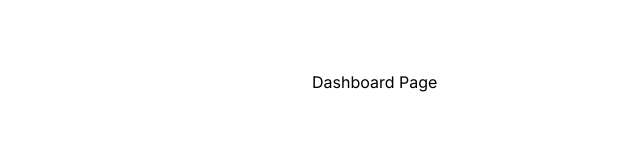
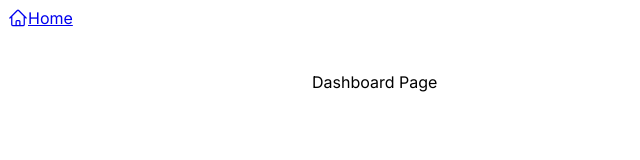
Before and after one commit to KM-0/TECH-TRACK, a Next.js app: page /dashboard in a window 1280 px wide. Shown: the top 160 px of the page, without its empty margins (0-640 px from the left). Built offline with nearby package versions, Linux system fonts and the light colour scheme.

Commit message:
LinkButtonの修正

```diff
--- a/src/app/dashboard/layout.tsx
+++ b/src/app/dashboard/layout.tsx
@@ -1,10 +1,18 @@
 // import SideNav from "@/app/ui/dashboard/sidenav";
+import { LinkButton } from "@/components/atoms/LinkButton";
 import styles from "./dashboard-layout.module.css";
+import {
+  UserGroupIcon,
+  HomeIcon,
+  DocumentDuplicateIcon,
+} from "@heroicons/react/24/outline";
 
 export default function Layout({ children }: { children: React.ReactNode }) {
   return (
     <div className={styles.container}>
-      <div className={styles.sidebar}>{/* <SideNav /> */}</div>
+      <div className={styles.sidebar}>
+        <LinkButton linkText="Home" href={"/"} icon={<HomeIcon />}></LinkButton>
+      </div>
       <div className={styles.content}>{children}</div>
     </div>
   );
--- a/src/components/atoms/LinkButton/index.tsx
+++ b/src/components/atoms/LinkButton/index.tsx
@@ -1,5 +1,6 @@
 import Link, { LinkProps } from "next/link";
 import { ReactNode } from "react";
+import styles from "./style.module.css";
 
 type Props = {
   linkText: string;
@@ -8,9 +9,9 @@ type Props = {
 
 export const LinkButton: React.FC<Props> = ({ linkText, icon, href }) => {
   return (
-    <Link href={href}>
-      <div>
-        <div>{icon}</div>
+    <Link href={href} className={styles.container}>
+      <div className={styles.wrapper}>
+        <div style={{ width: 20 }}>{icon}</div>
         <div>{linkText}</div>
       </div>
     </Link>
--- a/src/components/atoms/LinkButton/style.module.css
+++ b/src/components/atoms/LinkButton/style.module.css
@@ -1,3 +1,12 @@
 .container {
   flex: 1;
 }
+
+.wrapper {
+  display: flex;
+  gap: 10;
+}
+
+.container:hover .wrapper {
+  background-color: #87ceeb;
+}
```
